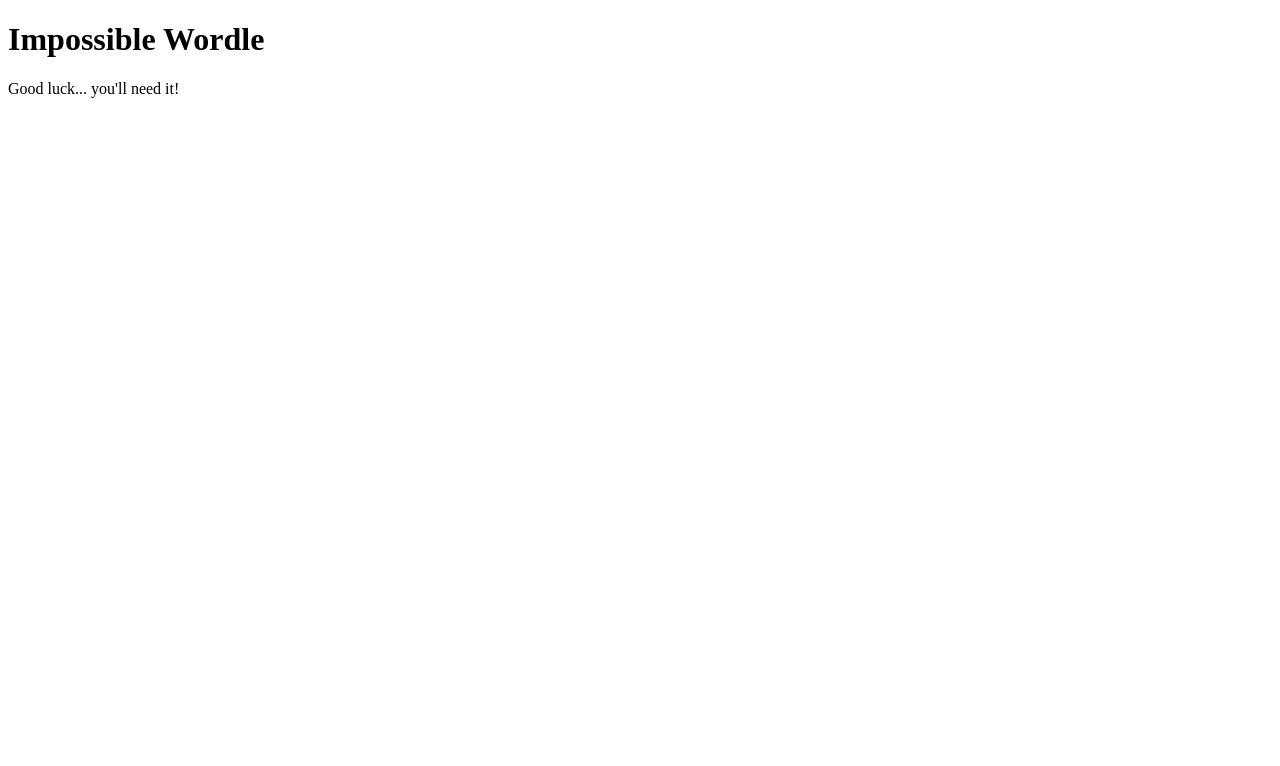
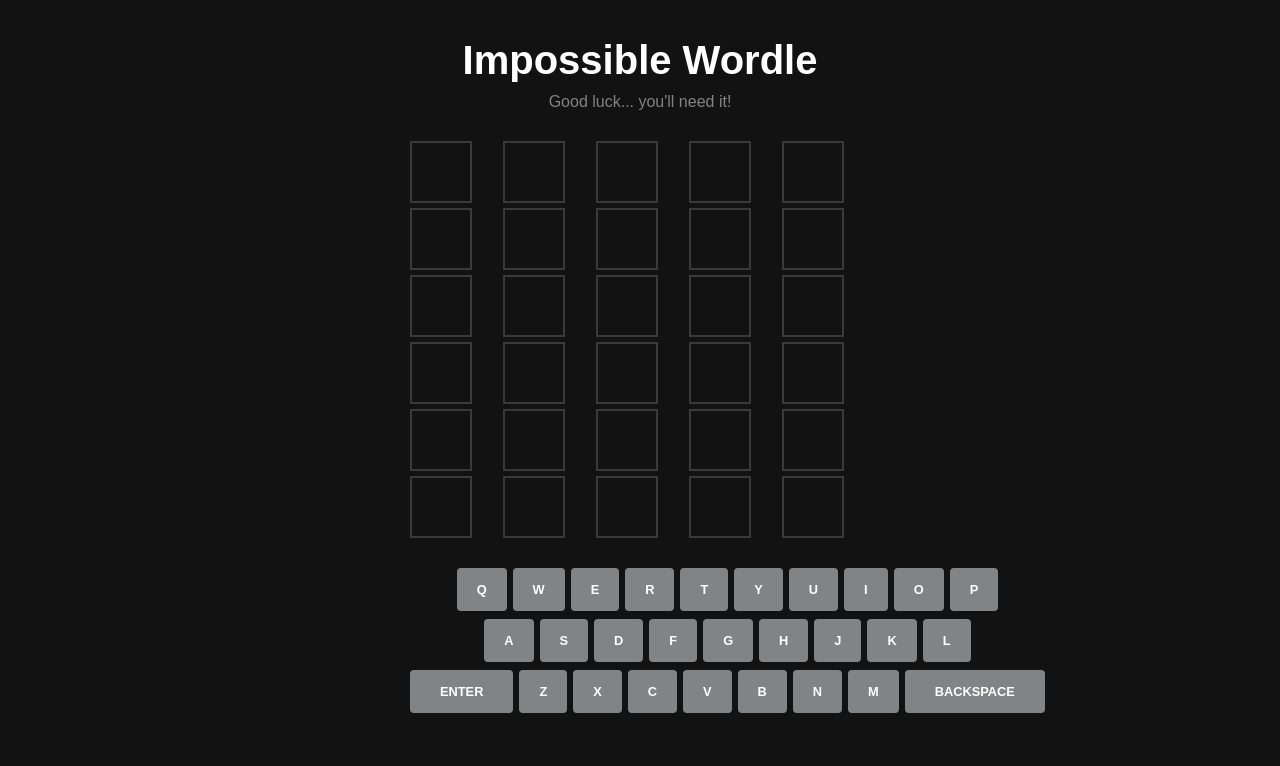
Before and after one commit to graphitedevs/impossible-wordle, a plain HTML site: page index.html in a window 1280 px wide. Drawn offline with Linux system fonts and the light colour scheme.

Commit message:
feat: Add CSS styling and dynamic game grid generation

```diff
--- a/index.html
+++ b/index.html
@@ -4,6 +4,7 @@
     <meta charset="UTF-8">
     <meta name="viewport" content="width=device-width, initial-scale=1.0">
     <title>Impossible Wordle</title>
+    <link rel="stylesheet" href="style.css">
 </head>
 <body>
     <div class="container">
--- a/script.js
+++ b/script.js
@@ -1,2 +1,54 @@
-// Impossible Wordle - Basic structure
-console.log('Impossible Wordle loaded!');
+// Impossible Wordle - Game Grid Generation
+function createGameBoard() {
+    const gameBoard = document.getElementById('game-board');
+
+    for (let i = 0; i < 6; i++) {
+        const row = document.createElement('div');
+        row.classList.add('row');
+
+        for (let j = 0; j < 5; j++) {
+            const tile = document.createElement('div');
+            tile.classList.add('tile');
+            tile.id = `tile-${i}-${j}`;
+            row.appendChild(tile);
+        }
+
+        gameBoard.appendChild(row);
+    }
+}
+
+function createKeyboard() {
+    const keyboard = document.getElementById('keyboard');
+    const rows = [
+        ['Q', 'W', 'E', 'R', 'T', 'Y', 'U', 'I', 'O', 'P'],
+        ['A', 'S', 'D', 'F', 'G', 'H', 'J', 'K', 'L'],
+        ['ENTER', 'Z', 'X', 'C', 'V', 'B', 'N', 'M', 'BACKSPACE']
+    ];
+
+    rows.forEach(row => {
+        const keyboardRow = document.createElement('div');
+        keyboardRow.classList.add('keyboard-row');
+
+        row.forEach(key => {
+            const keyElement = document.createElement('button');
+            keyElement.classList.add('key');
+            keyElement.textContent = key;
+            keyElement.id = `key-${key}`;
+
+            if (key === 'ENTER' || key === 'BACKSPACE') {
+                keyElement.classList.add('wide');
+            }
+
+            keyboardRow.appendChild(keyElement);
+        });
+
+        keyboard.appendChild(keyboardRow);
+    });
+}
+
+// Initialize the game board and keyboard when the page loads
+document.addEventListener('DOMContentLoaded', () => {
+    createGameBoard();
+    createKeyboard();
+    console.log('Game board and keyboard created!');
+});
--- /dev/null
+++ b/style.css
@@ -0,0 +1,138 @@
+* {
+    margin: 0;
+    padding: 0;
+    box-sizing: border-box;
+}
+
+body {
+    font-family: 'Arial', sans-serif;
+    background-color: #121213;
+    color: #ffffff;
+    display: flex;
+    justify-content: center;
+    align-items: center;
+    min-height: 100vh;
+}
+
+.container {
+    max-width: 500px;
+    margin: 0 auto;
+    padding: 20px;
+}
+
+header {
+    text-align: center;
+    margin-bottom: 30px;
+}
+
+h1 {
+    font-size: 2.5rem;
+    margin-bottom: 10px;
+    color: #ffffff;
+}
+
+header p {
+    color: #818384;
+    font-size: 1rem;
+}
+
+#game-board {
+    display: grid;
+    grid-template-rows: repeat(6, 1fr);
+    gap: 5px;
+    margin-bottom: 30px;
+}
+
+.row {
+    display: grid;
+    grid-template-columns: repeat(5, 1fr);
+    gap: 5px;
+}
+
+.tile {
+    width: 62px;
+    height: 62px;
+    border: 2px solid #3a3a3c;
+    display: flex;
+    justify-content: center;
+    align-items: center;
+    font-size: 2rem;
+    font-weight: bold;
+    text-transform: uppercase;
+    background-color: transparent;
+    color: #ffffff;
+}
+
+.tile.filled {
+    border-color: #565758;
+}
+
+.tile.correct {
+    background-color: #538d4e;
+    border-color: #538d4e;
+}
+
+.tile.present {
+    background-color: #b59f3b;
+    border-color: #b59f3b;
+}
+
+.tile.absent {
+    background-color: #3a3a3c;
+    border-color: #3a3a3c;
+}
+
+#keyboard {
+    display: grid;
+    grid-template-rows: repeat(3, 1fr);
+    gap: 8px;
+    margin-top: 20px;
+}
+
+.keyboard-row {
+    display: flex;
+    justify-content: center;
+    gap: 6px;
+}
+
+.key {
+    padding: 14px 20px;
+    background-color: #818384;
+    border: none;
+    border-radius: 4px;
+    color: #ffffff;
+    font-size: 0.8rem;
+    font-weight: bold;
+    cursor: pointer;
+    text-transform: uppercase;
+    transition: background-color 0.1s;
+}
+
+.key:hover {
+    background-color: #565758;
+}
+
+.key.wide {
+    padding: 14px 30px;
+}
+
+.key.correct {
+    background-color: #538d4e;
+}
+
+.key.present {
+    background-color: #b59f3b;
+}
+
+.key.absent {
+    background-color: #3a3a3c;
+}
+
+#message {
+    text-align: center;
+    font-size: 1.2rem;
+    font-weight: bold;
+    margin-top: 20px;
+    min-height: 30px;
+    color: #ffffff;
+}
```
